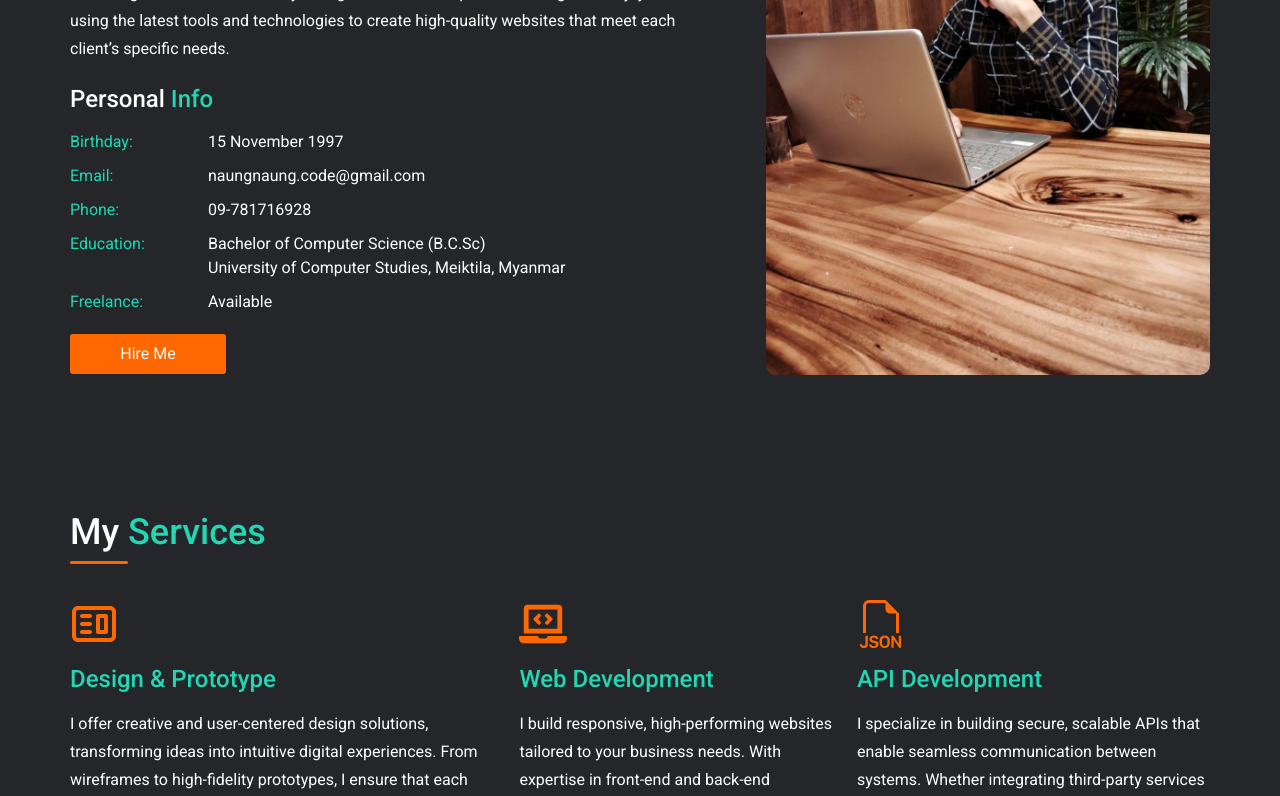
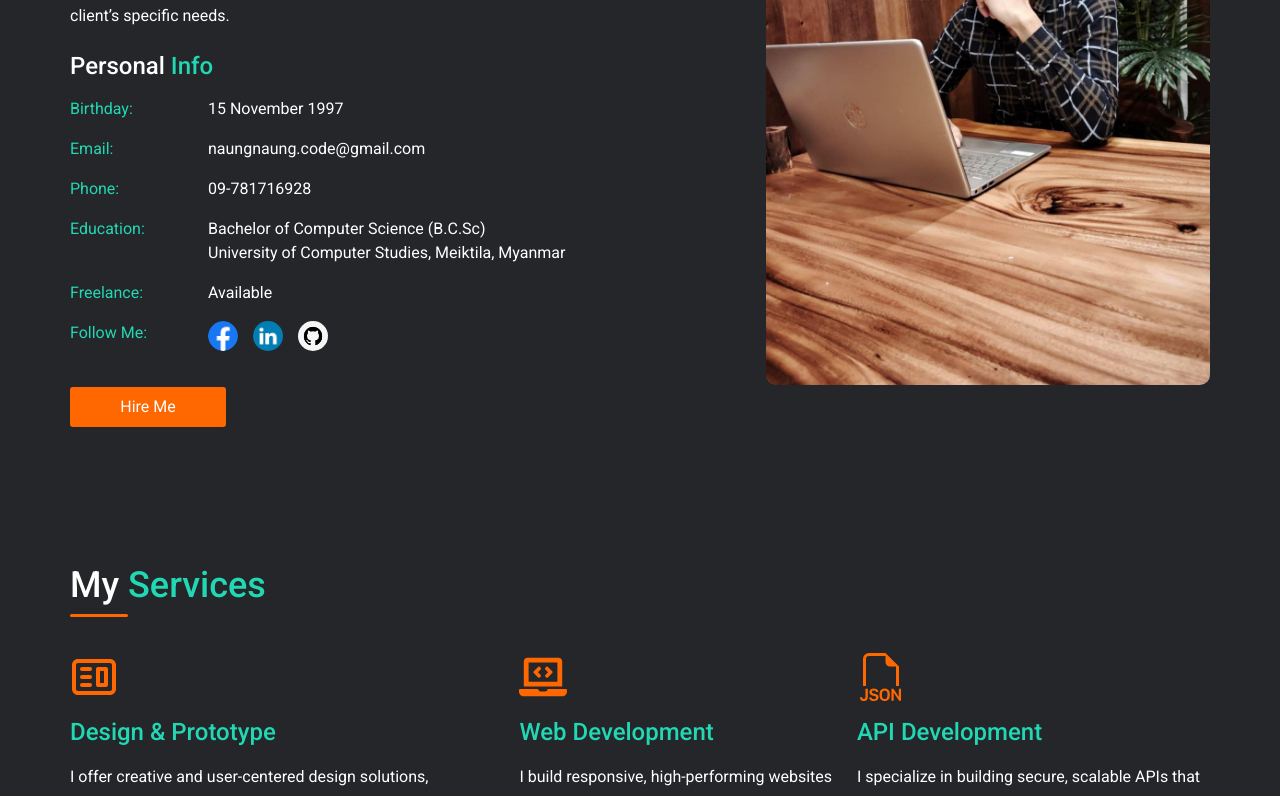
Before and after one commit to Naung2024/personal-portfolio, a React (Vite) app: page / in a window 1280 px wide. Shown: the part 1000-1796 px from the top of the page. Built offline with nearby package versions, Linux system fonts and the light colour scheme.

Commit message:
Updated some of code

```diff
--- a/src/components/AboutMe.jsx
+++ b/src/components/AboutMe.jsx
@@ -1,4 +1,7 @@
 import aboutMeImg from "../assets/images/naungnaung-profile.jpg";
+import facebookIcon from "../assets/images/facebook.png";
+import linkedinIcon from "../assets/images/linkedin.webp";
+import githubIcon from "../assets/images/github.png";
 
 // Smooth scroll and close menu
 const handleSmoothScroll = (e, targetId) => {
@@ -39,7 +42,7 @@ const AboutMe = () => {
                     <div className="text-custom-green w-[20%] text-base">Birthday:</div>
                     <div className="text-white w-[80%] ml-auto text-base">15 November 1997</div>
                 </div>
-                <div className="flex my-2.5 gap-5">
+                <div className="flex my-4 gap-5">
                     <div className="text-custom-green w-[20%] text-base">Email:</div>
                     <div className="text-white w-[80%] ml-auto text-base">naungnaung.code@gmail.com</div>
                 </div>
@@ -47,13 +50,21 @@ const AboutMe = () => {
                     <div className="text-custom-green w-[20%] text-base">Phone:</div>
                     <div className="text-white w-[80%] ml-auto text-base">09-781716928</div>
                 </div>
-                <div className="flex my-2.5 gap-5">
+                <div className="flex my-4 gap-5">
                     <div className="text-custom-green w-[20%] text-base">Education:</div>
                     <div className="text-white w-[80%] ml-auto text-base">Bachelor of Computer Science (B.C.Sc) <br /> University of Computer Studies, Meiktila, Myanmar </div>
                 </div>
                 <div className="flex gap-5">
                     <div className="text-custom-green w-[20%] text-base">Freelance:</div>
                     <div className="text-white w-[80%] ml-auto text-base">Available</div>
+                </div>
+                <div className="flex my-4 gap-5">
+                    <div className="text-custom-green w-[20%] text-base">Follow Me:</div>
+                    <div className="text-white w-[80%] ml-auto text-base flex space-x-[15px]">
+                        <a href="https://www.facebook.com/profile.php?id=100015942486600&mibextid=ZbWKwL" target="_blank"><img className="w-[30px] h-[30px] rounded-full" src={facebookIcon} alt="Facebook" /></a>
+                        <a href="https://www.linkedin.com/in/naung-naung-b849141b6" target="_blank"><img className="w-[30px] h-[30px] rounded-full" src={linkedinIcon} alt="Linkedin" /></a>
+                        <a href="https://github.com/Naung2024" target="_blank"><img className="w-[30px] h-[30px] rounded-full" src={githubIcon} alt="Github" /></a>
+                    </div>
                 </div>
                 <button onClick={(e) => handleSmoothScroll(e, '#contact')} className="my-5 w-[156px] h-[40px] bg-custom-orange align-center text-white rounded-[3px]">
                   Hire Me
--- a/src/components/ContactMe.jsx
+++ b/src/components/ContactMe.jsx
@@ -3,6 +3,7 @@ import { FaPhone } from "react-icons/fa";
 import { MdOutlineMail } from "react-icons/md";
 import facebookIcon from "../assets/images/facebook.png";
 import linkedinIcon from "../assets/images/linkedin.webp";
+import githubIcon from "../assets/images/github.png";
 import Swal from 'sweetalert2'
 
 
@@ -103,6 +104,7 @@ const ContactUs = () => {
                             <div className="flex gap-x-6">
                                 <a href="https://www.facebook.com/profile.php?id=100015942486600&mibextid=ZbWKwL" target="_blank"><img className="w-[35px] h-[35px] sm:w-[40px] sm:h-[40px] rounded-full" src={facebookIcon} alt="Facebook" /></a>
                                 <a href="https://www.linkedin.com/in/naung-naung-b849141b6" target="_blank"><img className="w-[35px] h-[35px] sm:w-[40px] sm:h-[40px] rounded-full" src={linkedinIcon} alt="Linkedin" /></a>
+                                <a href="https://github.com/Naung2024" target="_blank"><img className="w-[35px] h-[35px] sm:w-[40px] sm:h-[40px] rounded-full" src={githubIcon} alt="Github" /></a>
                             </div>
                         </div>
                     </div>
--- a/src/components/Hero.jsx
+++ b/src/components/Hero.jsx
@@ -3,6 +3,7 @@ import { Typewriter } from 'react-simple-typewriter'
 import myImg from "../assets/images/naungnaung.png";
 import facebookIcon from "../assets/images/facebook.png";
 import linkedinIcon from "../assets/images/linkedin.webp";
+import githubIcon from "../assets/images/github.png";
 
 // Smooth scroll and close menu
 const handleSmoothScroll = (e, targetId) => {
@@ -19,8 +20,8 @@ const Hero = () => {
   return (
     <div className="bg-custom-gray-dark" id="home">
         <div className="flex container gap-x-10 px-5 py-[60px] sm:flex-row flex-col items-center">
-            <div className="mb-10 sm:mb-0 max-w-[385px] sm:w-[385px] sm:h-[513px] sm:bg-custom-dark rounded-br-[40px] rounded-bl-[40px] rounded-tr-[80px]">
-                <img className="max-w-full h-[350px] sm:w-[385px] sm:h-[513px] object-contain sm:object-cover" src={ myImg } alt="Naung Naung" />
+            <div className="mb-10 sm:mb-0 max-w-[385px] sm:w-[370x] sm:h-[480px] sm:bg-custom-dark rounded-br-[40px] rounded-bl-[40px] rounded-tr-[80px]">
+                <img className="max-w-full h-[350px] sm:w-[370x] sm:h-[480px] object-contain sm:object-cover" src={ myImg } alt="Naung Naung" />
             </div>
             <div className="gap-1 md:gap-0 sm:ml-auto sm:w-[470px] md:w-[510px] lg:w-[646px] flex flex-col justify-center sm:items-start items-center">
                 <h4 className="text-custom-green text-xl lg:text-2xl font-medium">Hello, It's me</h4>
@@ -50,6 +51,7 @@ const Hero = () => {
                     <span className="text-white font-normal leading-7">Follow Me: </span>
                     <a href="https://www.facebook.com/profile.php?id=100015942486600&mibextid=ZbWKwL" target="_blank"><img className="w-[30px] h-[30px] rounded-full" src={facebookIcon} alt="Facebook" /></a>
                     <a href="https://www.linkedin.com/in/naung-naung-b849141b6" target="_blank"><img className="w-[30px] h-[30px] rounded-full" src={linkedinIcon} alt="Linkedin" /></a>
+                    <a href="https://github.com/Naung2024" target="_blank"><img className="w-[30px] h-[30px] rounded-full" src={githubIcon} alt="Github" /></a>
                 </div>
             </div>
         </div>
--- a/src/components/Nav.jsx
+++ b/src/components/Nav.jsx
@@ -61,7 +61,7 @@ const Nav = () => {
           </div>
           <div
             className={`md:static bg-custom-dark absolute md:min-h-fit min-h-[70vh] left-0 ${
-              isMenuOpen ? "top-[11%]" : "top-[-100%]"
+              isMenuOpen ? "top-[10%]" : "top-[-100%]"
             } md:w-auto w-full flex items-center px-5 transition-all duration-700 ease-in-out`}
           >
             <div className="text-custom-green gap-10 text-[16px] flex md:flex-row flex-col md:items-center">
@@ -77,11 +77,11 @@ const Nav = () => {
                   {section.toUpperCase()}
                 </a>
               ))}
-              <a href="http://localhost:5173/FullStackDeveloper.pdf" download className="md:hidden w-[156px] h-[40px] leading-[40px] text-center bg-custom-orange text-white rounded-[3px]">Download CV</a>
+              <a href="https://naungnaung.vercel.app/FullStackDeveloper.pdf" download className="md:hidden w-[156px] h-[40px] leading-[40px] text-center bg-custom-orange text-white rounded-[3px]">Download CV</a>
             </div>
           </div>
           <div className="flex items-center gap-8">
-            <a href="http://localhost:5173/FullStackDeveloper.pdf" download className="hidden md:block w-[156px] h-[40px] leading-[40px] text-center bg-custom-orange text-white rounded-[3px]">Download CV</a>
+            <a href="https://naungnaung.vercel.app/FullStackDeveloper.pdf" download className="hidden md:block w-[156px] h-[40px] leading-[40px] text-center bg-custom-orange text-white rounded-[3px]">Download CV</a>
             {isMenuOpen ? (
               <IoCloseSharp
                 className="md:hidden size-6 cursor-pointer text-custom-orange"
```
Also changed, not shown: src/assets/images/github.png (added).
